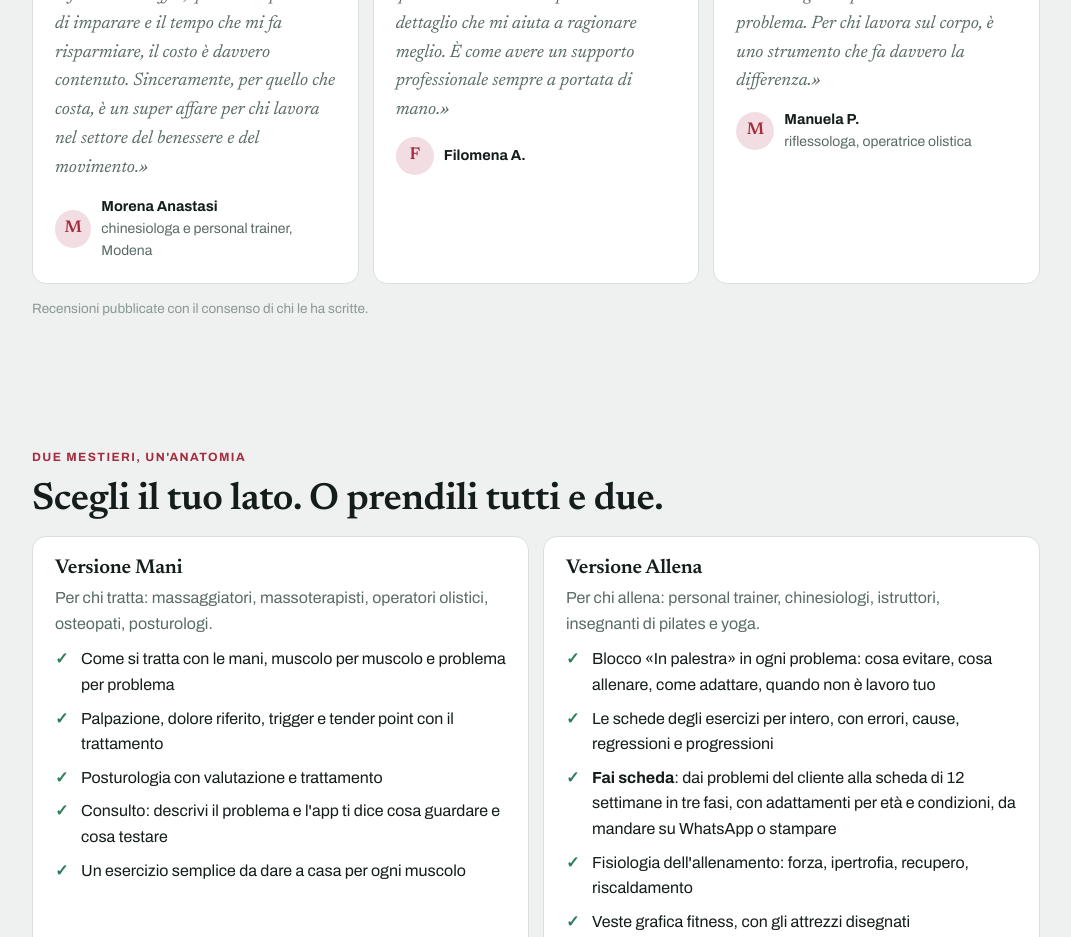
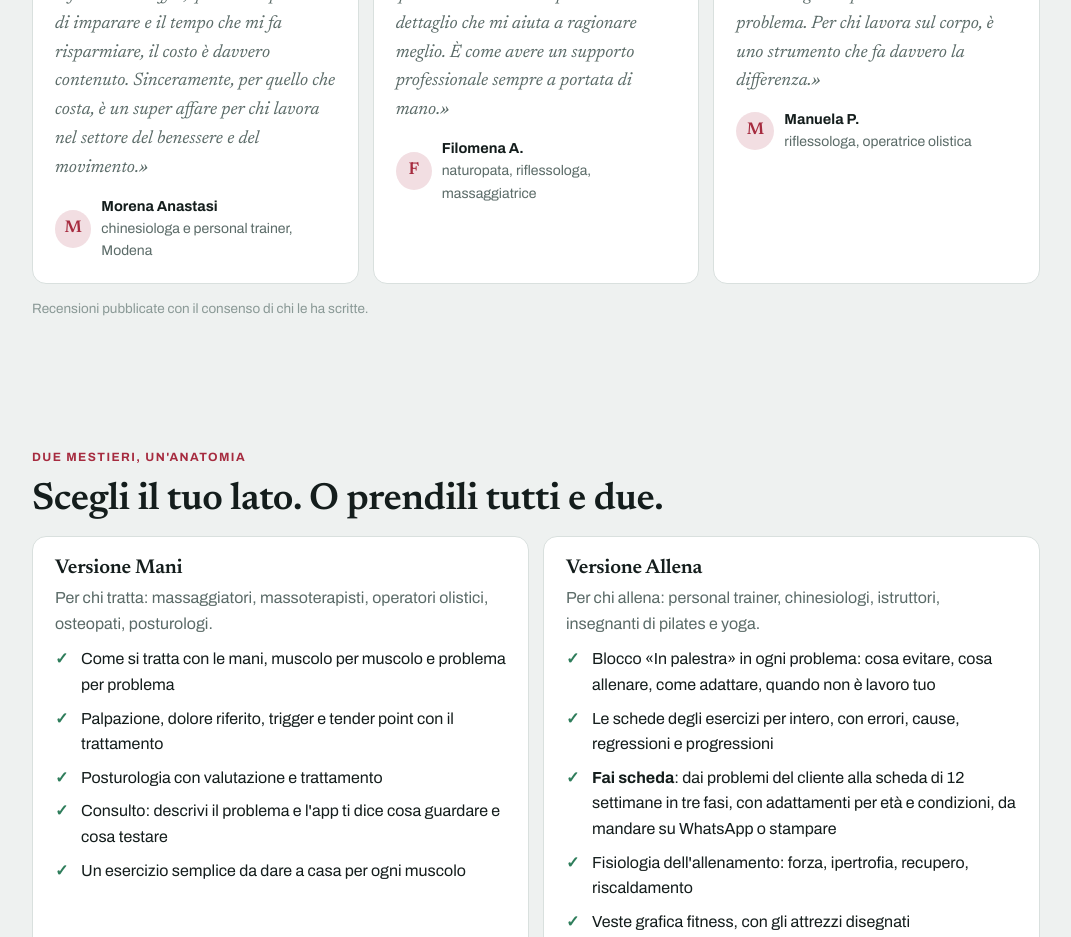
Before and after one commit to davidemcb/tavola-viva, a plain HTML site: page prova.html in a window 1280 px wide. Shown: the part 3520-4457 px from the top of the page, without its empty margins (104-1175 px from the left). Drawn offline with Linux system fonts and the light colour scheme.

Commit message:
Mestiere di Filomena A. nella recensione
Co-Authored-By: Claude Fable 5.1 <noreply@anthropic.com>

```diff
--- a/prova.html
+++ b/prova.html
@@ -165,7 +165,7 @@ footer a{color:var(--muted)}
     <h2>Dicono di AnatomiaPratica</h2>
     <div class="rec" style="grid-template-columns:repeat(auto-fit,minmax(280px,1fr))">
       <div class="card"><div class="stelle">★★★★★</div><p class="quote">«Per me è stata una bella scoperta, soprattutto per il tempo che mi fa risparmiare. Riesco a preparare schede personalizzate per i miei clienti in pochi minuti, con indicazioni ed esercizi più mirati alle loro esigenze, senza dover perdere ore a cercare informazioni in fonti diverse. È pratica, immediata e utile nel lavoro di tutti i giorni. Considerando quante informazioni offre, quanto mi permette di imparare e il tempo che mi fa risparmiare, il costo è davvero contenuto. Sinceramente, per quello che costa, è un super affare per chi lavora nel settore del benessere e del movimento.»</p><div class="chi"><span class="ini">M</span><span><b>Morena Anastasi</b>chinesiologa e personal trainer, Modena</span></div></div>
-      <div class="card"><div class="stelle">★★★★★</div><p class="quote">«La cosa che apprezzo di più è che non è soltanto un atlante anatomico: è uno strumento con cui continuo a imparare ogni giorno. Le informazioni sono organizzate in modo pratico e collegate tra loro, così riesco ad approfondire muscoli, test, posture e possibili cause dei problemi che incontro nel lavoro quotidiano. Anche con l'esperienza che ho maturato negli anni, trovo sempre qualcosa di utile da imparare o un dettaglio che mi aiuta a ragionare meglio. È come avere un supporto professionale sempre a portata di mano.»</p><div class="chi"><span class="ini">F</span><span><b>Filomena A.</b></span></div></div>
+      <div class="card"><div class="stelle">★★★★★</div><p class="quote">«La cosa che apprezzo di più è che non è soltanto un atlante anatomico: è uno strumento con cui continuo a imparare ogni giorno. Le informazioni sono organizzate in modo pratico e collegate tra loro, così riesco ad approfondire muscoli, test, posture e possibili cause dei problemi che incontro nel lavoro quotidiano. Anche con l'esperienza che ho maturato negli anni, trovo sempre qualcosa di utile da imparare o un dettaglio che mi aiuta a ragionare meglio. È come avere un supporto professionale sempre a portata di mano.»</p><div class="chi"><span class="ini">F</span><span><b>Filomena A.</b>naturopata, riflessologa, massaggiatrice</span></div></div>
       <div class="card"><div class="stelle">★★★★★</div><p class="quote">«Da quando utilizzo AnatomiaPratica nel mio studio, il mio modo di affrontare i problemi dei clienti è migliorato tantissimo. Mi aiuta a collegare il sintomo alle possibili cause, a capire dove guardare e a scegliere con maggiore consapevolezza come intervenire. Sto imparando davvero un sacco di cose e, soprattutto, riesco spesso a individuare più rapidamente la strada giusta per risolvere il problema. Per chi lavora sul corpo, è uno strumento che fa davvero la differenza.»</p><div class="chi"><span class="ini">M</span><span><b>Manuela P.</b>riflessologa, operatrice olistica</span></div></div>
     </div>
     <p style="margin-top:14px;font-size:13.5px;color:var(--faint)">Recensioni pubblicate con il consenso di chi le ha scritte.</p>
```
Also changed, not shown: server/public/prova.html (+1 -1 lines).
